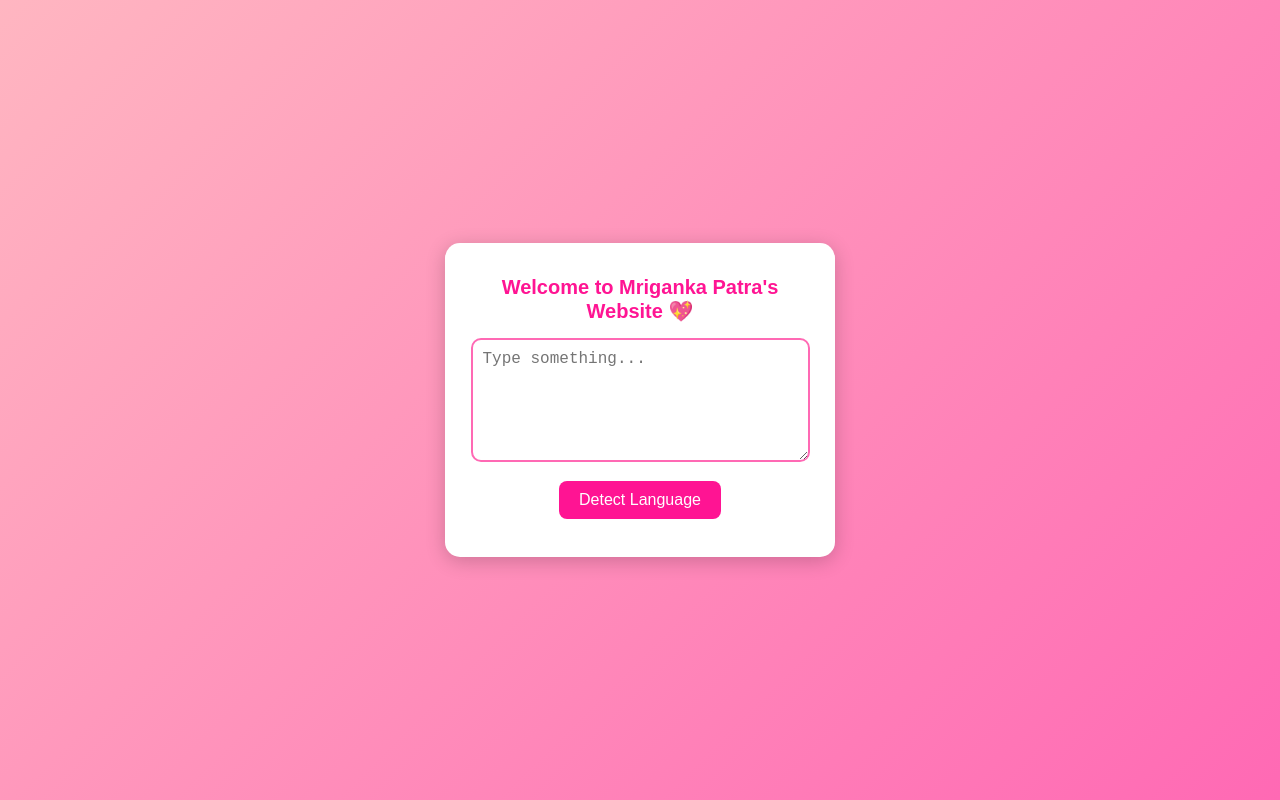
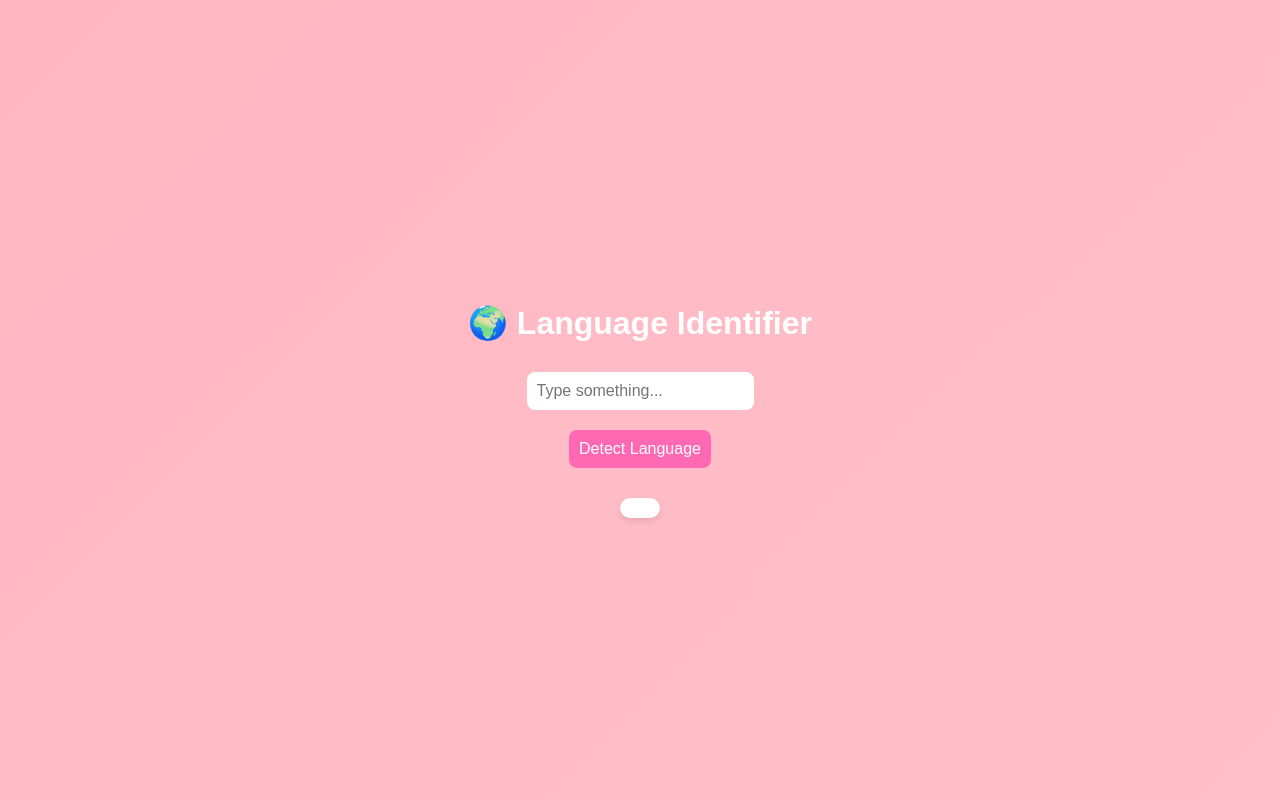
Before and after one commit to swastikas200567/Language-Identifier-Website, a plain HTML site: page index.html in a window 1280 px wide. Drawn offline with Linux system fonts and the light colour scheme.

Commit message:
Update index.html

```diff
--- a/index.html
+++ b/index.html
@@ -4,15 +4,92 @@
   <meta charset="UTF-8">
   <meta name="viewport" content="width=device-width, initial-scale=1.0">
   <title>Language Identifier</title>
-  <link rel="stylesheet" href="style.css">
+  <style>
+    body {
+      font-family: Arial, sans-serif;
+      background: linear-gradient(135deg, #ffb6c1, #ffc0cb);
+      margin: 0;
+      padding: 0;
+      display: flex;
+      flex-direction: column;
+      justify-content: center;
+      align-items: center;
+      height: 100vh;
+      text-align: center;
+    }
+    h1 {
+      color: #fff;
+      font-size: 2rem;
+      margin-bottom: 20px;
+    }
+    input, button {
+      padding: 10px;
+      margin: 10px;
+      font-size: 1rem;
+      border-radius: 8px;
+      border: none;
+    }
+    button {
+      background-color: #ff69b4;
+      color: white;
+      cursor: pointer;
+    }
+    button:hover {
+      background-color: #ff1493;
+    }
+    #result {
+      margin-top: 20px;
+      font-size: 1.2rem;
+      color: #333;
+      background: #fff;
+      padding: 10px 20px;
+      border-radius: 10px;
+      box-shadow: 0 3px 6px rgba(0,0,0,0.1);
+    }
+  </style>
 </head>
 <body>
-  <div class="container">
-    <h1>Welcome to Mriganka Patra's Website 💖</h1>
-    <textarea id="inputText" placeholder="Type something..."></textarea>
-    <button onclick="detectLanguage()">Detect Language</button>
-    <p id="result"></p>
-  </div>
-  <script src="script.js"></script>
+  <h1>🌍 Language Identifier</h1>
+  <input type="text" id="textInput" placeholder="Type something...">
+  <button onclick="detectLanguage()">Detect Language</button>
+  <div id="result"></div>
+
+  <script>
+    function detectLanguage() {
+      let text = document.getElementById("textInput").value.trim();
+      let result = document.getElementById("result");
+
+      if (text === "") {
+        result.innerText = "⚠️ Please enter some text.";
+        return;
+      }
+
+      // Simple rules for detecting language
+      let lang = "Unknown";
+
+      // Hindi detection (common Devanagari letters)
+      if (/[अ-ह]/.test(text)) {
+        lang = "Hindi";
+      }
+      // Bengali detection
+      else if (/[অ-ঔক-হ]/.test(text)) {
+        lang = "Bengali";
+      }
+      // French (detect accented letters)
+      else if (/[éèàùçô]/i.test(text)) {
+        lang = "French";
+      }
+      // German (umlauts & ß)
+      else if (/[äöüß]/i.test(text)) {
+        lang = "German";
+      }
+      // English (default if only English letters)
+      else if (/^[a-zA-Z\s]+$/.test(text)) {
+        lang = "English";
+      }
+
+      result.innerText = "✅ Detected Language: " + lang;
+    }
+  </script>
 </body>
 </html>
```
